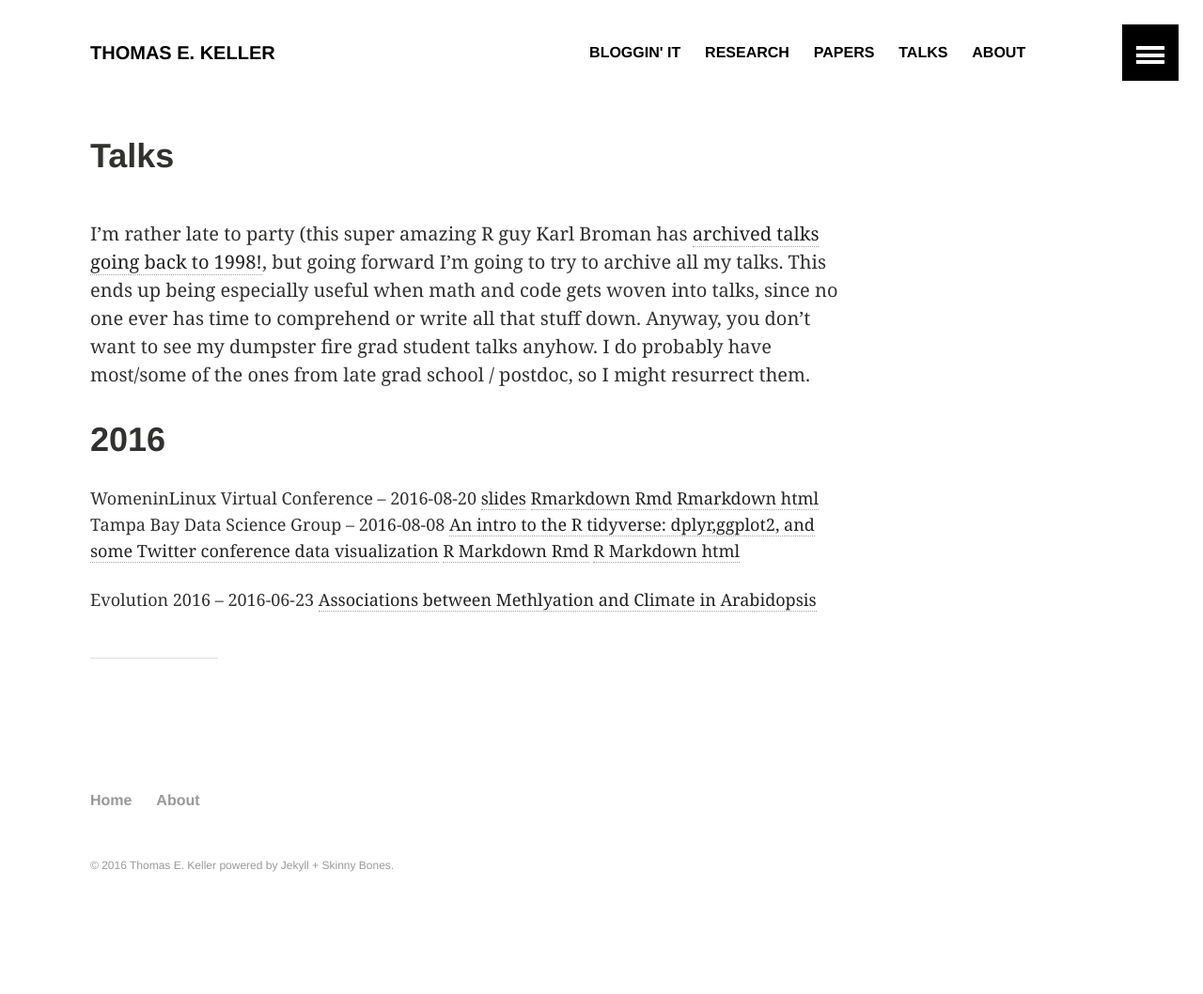
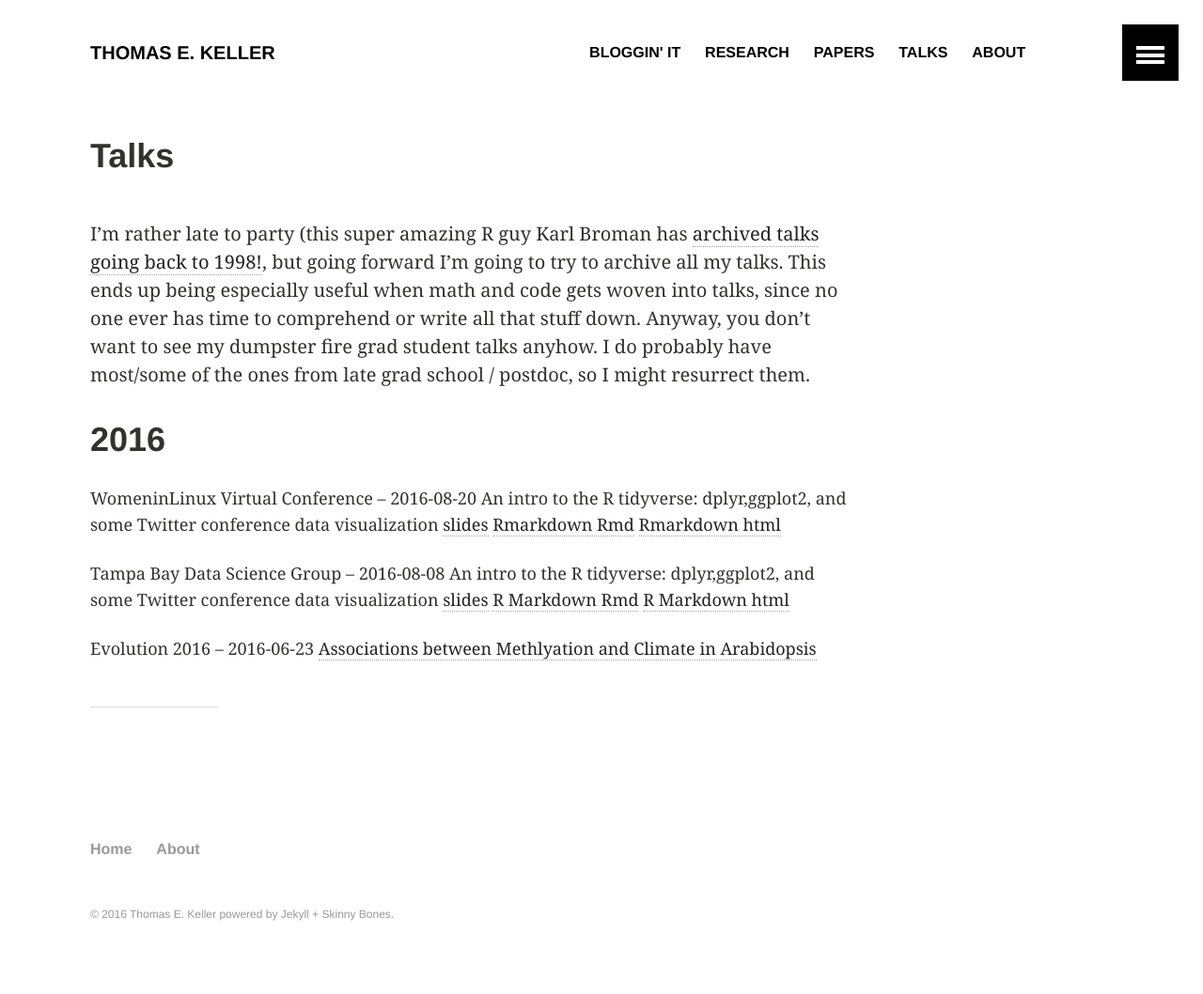
Before and after one commit to thomas-keller/thomas-keller.github.io, a Jekyll site: the page built from talks/index.md, in a window 1280 px wide. Shown: the whole page at 94% size. Built offline with Jekyll 4.4.1, drawn with Linux system fonts in a browser that asks for light colours; before the commit the page ends 1006 px from its top, so only the background shows below that.

Commit message:
updated talks

```diff
--- a/talks/index.md
+++ b/talks/index.md
@@ -16,7 +16,8 @@ I'm rather late to party (this super amazing R guy Karl Broman has [archived tal
 
 # 2016
 
-WomeninLinux Virtual Conference -- 2016-08-20 [slides](http://thomas-keller.github.io/talks/intro_tidyverse_twitter_conf_20160819) [Rmarkdown Rmd](http://thomas-keller.github.io/talks/intro_r_tidyverse_20160819.Rmd) [Rmarkdown html](http://thomas-keller.github.io/talks/intro_r_tidyverse_20160819.html)
-Tampa Bay Data Science Group -- 2016-08-08 [An intro to the R tidyverse: dplyr,ggplot2, and some Twitter conference data visualization](http://thomas-keller.github.io/talks/intro_ggplot_twitter_conf_20160808.pdf) [R Markdown Rmd](http://thomas-keller.github.io/talks/intro_r_ggplot_20160808.Rmd) [R Markdown html](http://thomas-keller.github.io/talks/intro_r_ggplot_20160808.html)
+WomeninLinux Virtual Conference -- 2016-08-20 An intro to the R tidyverse: dplyr,ggplot2, and some Twitter conference data visualization [slides](http://thomas-keller.github.io/talks/intro_tidyverse_twitter_conf_20160819) [Rmarkdown Rmd](http://thomas-keller.github.io/talks/intro_r_tidyverse_20160819.Rmd) [Rmarkdown html](http://thomas-keller.github.io/talks/intro_r_tidyverse_20160819.html)
+
+Tampa Bay Data Science Group -- 2016-08-08 An intro to the R tidyverse: dplyr,ggplot2, and some Twitter conference data visualization [slides](http://thomas-keller.github.io/talks/intro_ggplot_twitter_conf_20160808.pdf) [R Markdown Rmd](http://thomas-keller.github.io/talks/intro_r_ggplot_20160808.Rmd) [R Markdown html](http://thomas-keller.github.io/talks/intro_r_ggplot_20160808.html)
 
 Evolution 2016 -- 2016-06-23 [Associations between Methlyation and Climate in Arabidopsis](http://thomas-keller.github.io/talks/evolution2016_arab_meth_20160623.pdf)
```
